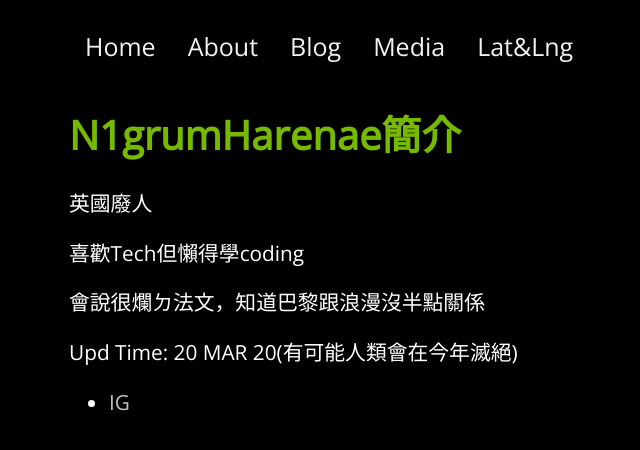
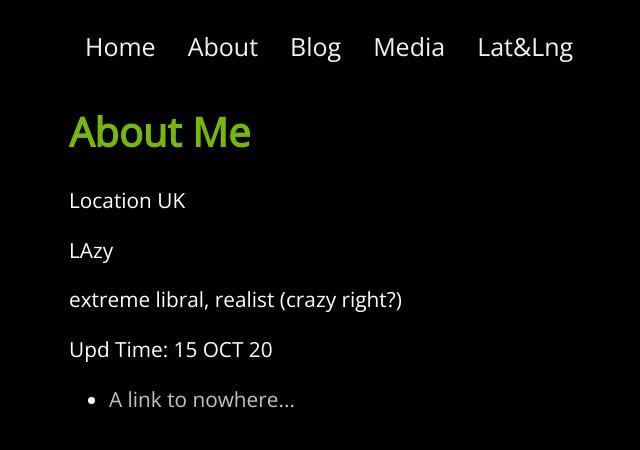
Before and after one commit to NigrumHarenae/nigrumharenae.github.io, a Jekyll site: the page built from about/index.html, in a window 1280 px wide. Shown: the top 450 px of the page, without its empty margins (91-731 px from the left). Built offline with Jekyll 4.4.1, drawn with Linux system fonts in a browser that asks for light colours.

Commit message:
Update index.html

```diff
--- a/about/index.html
+++ b/about/index.html
@@ -4,15 +4,15 @@ title: About N1grumHarenae
 ---
 		<link rel="shortcut icon" type="image/ico" href="../../main_AKO_icon.ico">
 		<div class="about">
-			<h1>N1grumHarenae簡介</h1>
-			<p>英國廢人</p>
-			<p>喜歡Tech但懶得學coding</p>
-			<p>會說很爛ㄉ法文，知道巴黎跟浪漫沒半點關係</p>
-			<p>Upd Time: 20 MAR 20(有可能人類會在今年滅絕)</p>
+			<h1>About Me</h1>
+			<p>Location UK</p>
+			<p>LAzy</p>
+			<p>extreme libral, realist (crazy right?)</p>
+			<p>Upd Time: 15 OCT 20</p>
 
 			<ul class="contacts">
 
-				<li><a target="_blank" href="https://www.instagram.com/rickiema_">IG</a></li>
+				<li><a target="_blank" href="https://www.youtube.com/watch?v=fHiGbolFFGw">A link to nowhere...</a></li>
 
 				</ul>
 		</div>
```
